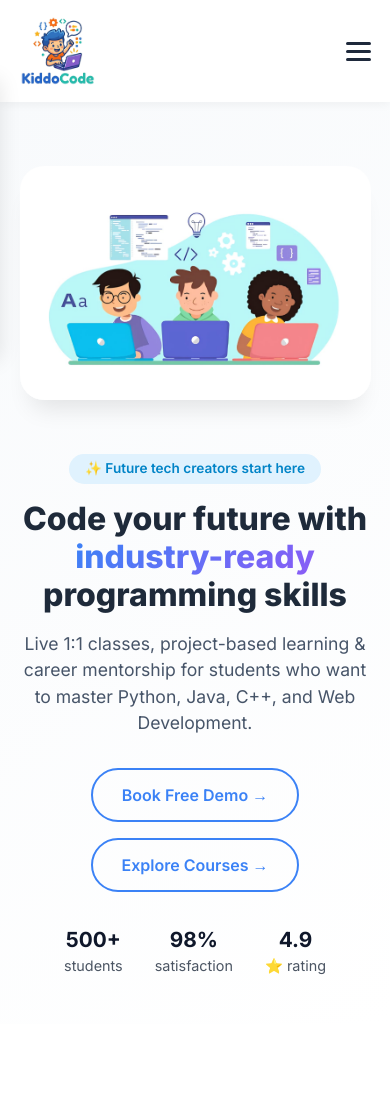
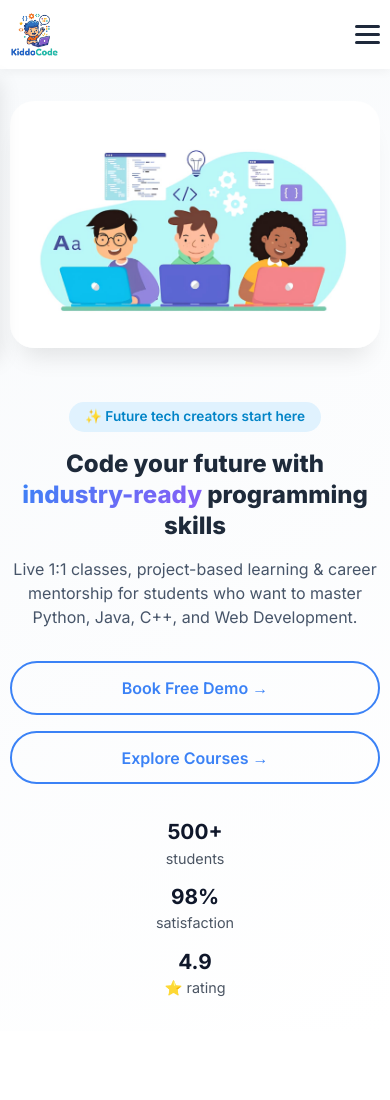
Before and after one commit to Call-Me-Altu/KiddoCode, a plain HTML site: page FrontEnd/index.html in a window 390 px wide. Shown: the top 1100 px of the page. Drawn offline with Linux system fonts and the light colour scheme.

Commit message:
Implement responsive design in style.css
Added responsive styles for various screen sizes including adjustments for tablets, phones, and small phones.

```diff
--- a/FrontEnd/style.css
+++ b/FrontEnd/style.css
@@ -1344,3 +1344,103 @@ footer {
         padding: 20px;
     }
 }
+
+
+/* ===== UNIVERSAL RESPONSIVE FIXES ===== */
+
+html {
+    font-size: 16px;
+}
+
+img {
+    max-width: 100%;
+    height: auto;
+}
+
+.container {
+    width: min(90%, 1200px);
+}
+
+/* Large Tablets */
+@media (max-width: 1024px) {
+    .hero-content h1 {
+        font-size: 2.3rem;
+    }
+
+    .stats {
+        gap: 1rem;
+    }
+}
+
+/* Phones */
+@media (max-width: 768px) {
+
+    .container {
+        width: 95%;
+    }
+
+    .hero-content h1 {
+        font-size: 1.8rem;
+    }
+
+    .hero-content p {
+        font-size: 1rem;
+    }
+
+    .stats {
+        flex-direction: column;
+        align-items: center;
+        text-align: center;
+        gap: 0.75rem;
+    }
+
+    .logo img {
+        height: 55px;
+        max-width: 130px;
+    }
+
+    .btn-primary,
+    .btn-outline {
+        width: 100%;
+        text-align: center;
+    }
+
+    .course-card,
+    .mentor-card,
+    .testimonial-card {
+        padding: 1.25rem;
+    }
+}
+
+/* Small Phones */
+@media (max-width: 480px) {
+
+    body {
+        overflow-x: hidden;
+    }
+
+    .hero {
+        padding: 2rem 0;
+    }
+
+    .hero-content h1 {
+        font-size: 1.5rem;
+        line-height: 1.3;
+    }
+
+    .section-header h2 {
+        font-size: 1.5rem;
+    }
+
+    .demo-form-wrapper {
+        padding: 15px;
+    }
+
+    .navbar {
+        padding: 0.75rem 0;
+    }
+
+    .logo img {
+        height: 45px;
+    }
+}
```
